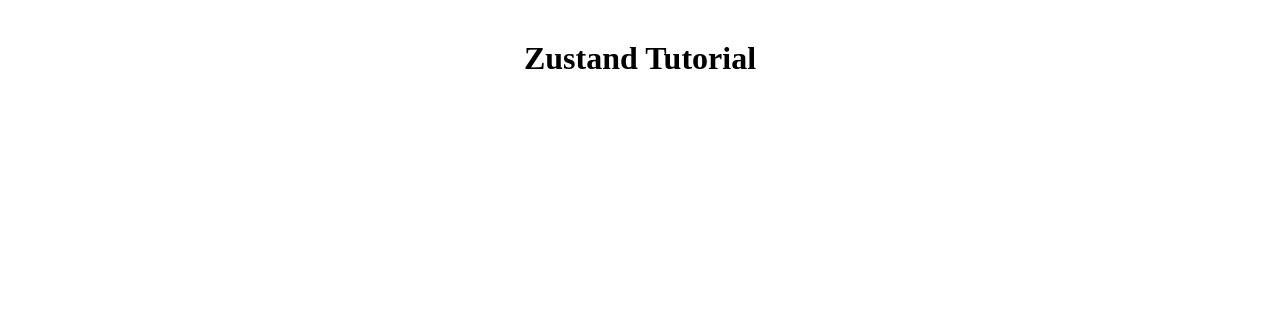
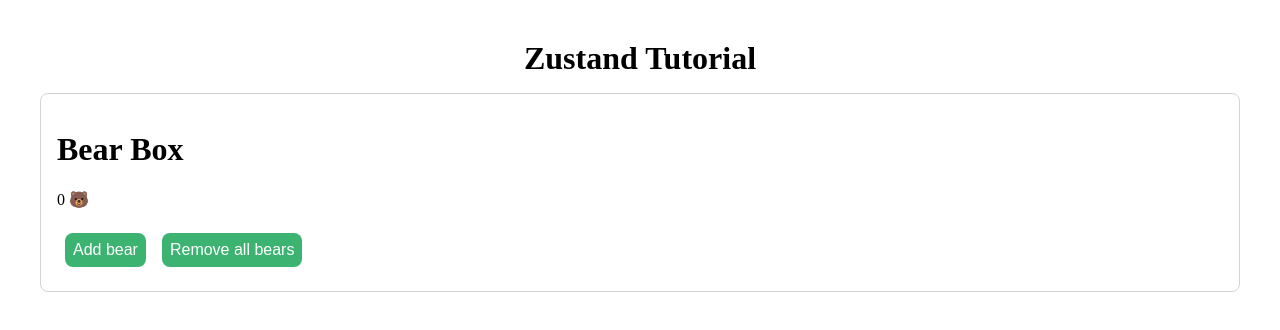
Before and after one commit to nboraxxd/react_zustand_tutorial, a React (Vite) app: page / in a window 1280 px wide. Shown: the top 330 px of the page. Built offline with nearby package versions, Linux system fonts and the light colour scheme.

Commit message:
Basic usage

```diff
--- a/src/App.tsx
+++ b/src/App.tsx
@@ -1,7 +1,12 @@
+import { BearBox } from '@/components/BearBox'
+
 export default function App() {
   return (
     <div className="container">
       <h1>Zustand Tutorial</h1>
+      <div>
+        <BearBox />
+      </div>
     </div>
   )
 }
--- /dev/null
+++ b/src/components/BearBox/BearBox.tsx
@@ -0,0 +1,25 @@
+import { useBearStore } from '@/stores/bearStore'
+
+export default function BearBox() {
+  // Long syntax
+  // const bears = useBearStore((state) => state.bears)
+  // const increasePopulation = useBearStore((state) => state.increasePopulation)
+  // const removeAllBears = useBearStore((state) => state.removeAllBears)
+
+  // Shorter syntax
+  // const { bears, increasePopulation, removeAllBears } = useBearStore((state) => state)
+
+  // Shortest syntax
+  const { bears, increasePopulation, removeAllBears } = useBearStore()
+
+  return (
+    <div className="box">
+      <h1>Bear Box</h1>
+      <p>{bears} 🐻</p>
+      <div>
+        <button onClick={increasePopulation}>Add bear</button>
+        <button onClick={removeAllBears}>Remove all bears</button>
+      </div>
+    </div>
+  )
+}
--- /dev/null
+++ b/src/components/BearBox/index.ts
@@ -0,0 +1 @@
+export { default as BearBox } from './BearBox'
--- /dev/null
+++ b/src/stores/bearStore.tsx
@@ -0,0 +1,13 @@
+import { create } from 'zustand'
+
+type TBearStoreState = {
+  bears: number
+  increasePopulation: () => void
+  removeAllBears: () => void
+}
+
+export const useBearStore = create<TBearStoreState>()((set) => ({
+  bears: 0,
+  increasePopulation: () => set((state) => ({ bears: state.bears + 1 })),
+  removeAllBears: () => set({ bears: 0 }),
+}))
```
